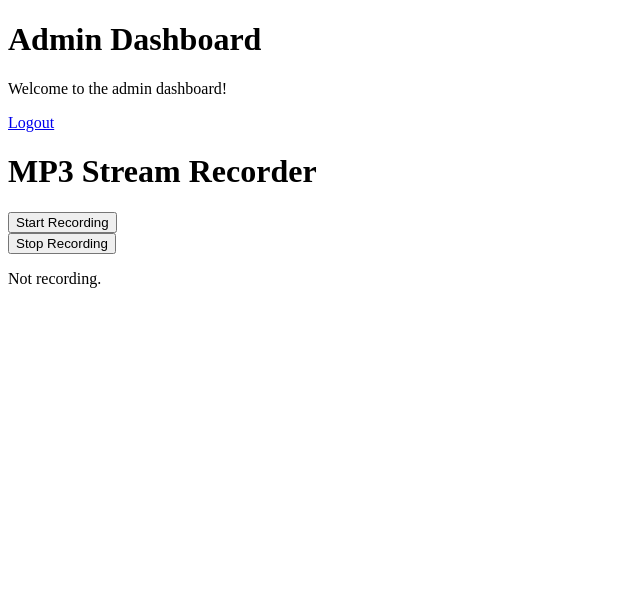
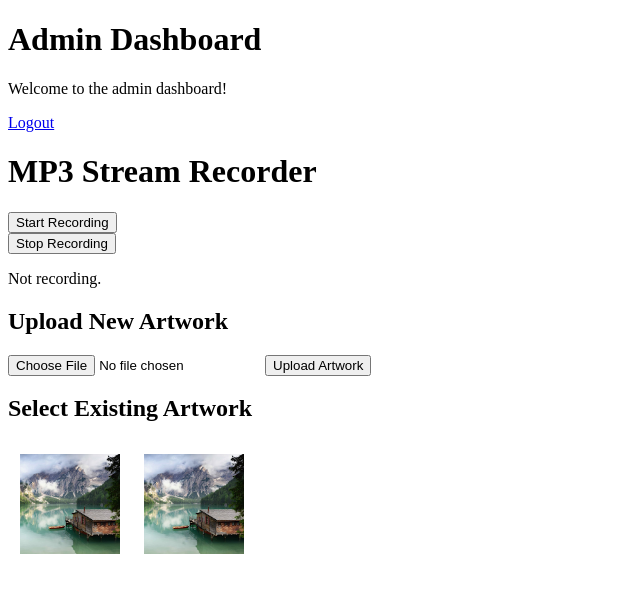
Before and after one commit to RalfiBahar/RadyoKlasik, a Flask app: page /dashboard in a window 1280 px wide. Shown: the top 593 px of the page, without its empty margins (0-640 px from the left). Run offline with Flask 3, Linux system fonts and the light colour scheme; the visitor is signed in with stand-in values (Sample User, id 1).

```diff
--- a/RadyoKlasikServer/app.py
+++ b/RadyoKlasikServer/app.py
@@ -27,4 +27,4 @@ def create_app():
 app = create_app()
 
 if __name__ == "__main__":
-    app.run(debug=True)
+    app.run(host='192.168.68.105', debug=True)
--- a/RadyoKlasikServer/routes/recording.py
+++ b/RadyoKlasikServer/routes/recording.py
@@ -1,4 +1,5 @@
-from flask import Blueprint, jsonify, redirect, url_for, send_from_directory
+import mimetypes
+from flask import Blueprint, jsonify, redirect, url_for, send_from_directory, request
 from flask_login import login_required
 import time
 import os
@@ -9,6 +10,11 @@ from io import BytesIO
 import datetime
 import urllib
 import http
+from mutagen.mp3 import MP3
+from mutagen.id3 import ID3, TIT2, TPE1, TALB, APIC, error
+from werkzeug.utils import secure_filename
+import hashlib
+
 
 recording_bp = Blueprint('recording', __name__)
 
@@ -16,7 +22,6 @@ is_recording = False
 record_thread = None
 audio_data = BytesIO()
 recordings_dir = "recordings"  # Directory where recordings are stored
-output_file_path = os.path.join(recordings_dir, "recorded_stream")
 
 def record_stream(url):
     global is_recording, audio_data
@@ -69,12 +74,63 @@ def stop_recording():
             os.makedirs(recordings_dir)
 
         print('EXPORTING AUDIO SEGMENT')
-        audio_segment.export(output_file_path + '_' + str(datetime.datetime.now()).replace(' ', '') + '.mp3', format="mp3")
+        output_file_path = os.path.join(recordings_dir, str(datetime.datetime.now().strftime("%d.%m.%Y")))
+        #delete hash in name
+        file_name_w_path = output_file_path + '_LiveProgramme' +  str(hash(datetime.datetime.now()))[:6]+ '.mp3'
+        audio_segment.export(file_name_w_path, format="mp3")
         print(f"STREAM RECORDED AND SAVED AS: {output_file_path}")
+
+        selected_artwork = request.form.get('existing-artworks')
+        curr_date = datetime.datetime.today()
+        curr_date = curr_date.strftime('%d')+ '.' + curr_date.strftime('%m') + '.' + curr_date.strftime('%Y')
+        if selected_artwork:
+            print('selected art', selected_artwork)
+            artwork_path = os.path.join(thumbnails_dir, selected_artwork)
+
+            (artwork_path)
+            add_metadata(file_name_w_path, 'Morning Delight', f'Bant Yayini ({curr_date})',  '', artwork_path)
+        else:
+            add_metadata(file_name_w_path, 'Morning Delight', f'Bant Yayini ({curr_date})',  '', 'default_artwork.jpg')
+
+
+        print('metadata applied')
         start_time = None
         audio_segment = BytesIO()
 
     return redirect(url_for('dashboard.dashboard'))
+
+def add_metadata(file_path, title, artist, album, artwork_path):
+    audio = MP3(file_path, ID3=ID3)
+
+    try:
+        audio.add_tags()
+    except error:
+        pass
+
+    audio.tags.add(
+        TIT2(encoding=3, text=title)
+    )
+    audio.tags.add(
+        TPE1(encoding=3, text=artist)
+    )
+    audio.tags.add(
+        TALB(encoding=3, text=album)
+    )
+
+    print(audio.tags.get('TPE1'))
+
+    with open(artwork_path, 'rb') as albumart:
+        audio.tags.add(
+            APIC(
+                encoding=3,
+                mime='image/jpeg',
+                type=3,
+                desc=u'Cover',
+                data=albumart.read()
+            )
+        )
+
+    audio.save()
 
 @recording_bp.route('/status', methods=['GET'])
 def status():
@@ -96,10 +152,60 @@ def get_recording(filename):
 
 @recording_bp.route('/recordings', methods=['GET'])
 def get_recordings_list():
+    def get_file_hash(file_content):
+        hasher = hashlib.md5()
+        hasher.update(file_content)
+        return hasher.hexdigest()
+
+    def get_metadata(filename):
+        audio = MP3(filename, ID3=ID3)
+        metadata = {
+            'title': audio.tags.get('TIT2', 'Unknown Title').text[0] if 'TIT2' in audio.tags else 'Unknown Title',
+            'album': audio.tags.get('TALB', 'Unknown Album').text[0] if 'TALB' in audio.tags else 'Unknown Album',
+            'artist': audio.tags.get('TPE1', 'Unknown Artist').text[0] if 'TPE1' in audio.tags else 'Unknown Artist',
+            'artwork': None,
+            'duration': int(audio.info.length),
+        }
+
+        for tag in audio.tags.values():
+            if isinstance(tag, APIC):
+                artwork_data = tag.data
+                artwork_hash = get_file_hash(artwork_data)
+                mime_type = tag.mime
+                extension = mimetypes.guess_extension(mime_type)
+                if extension is None:
+                    extension = ".jpg"
+
+                artwork_filename = f"{artwork_hash}{extension}"
+                artwork_path = os.path.join(thumbnails_dir, artwork_filename)
+
+                if not os.path.exists(artwork_path):
+                    with open(artwork_path, 'wb') as img:
+                        img.write(artwork_data)
+
+                metadata['artwork'] = f"/static/assets/thumbnails/{artwork_filename}"
+                break
+
+        return metadata
+
     try:
         recordings = os.listdir(recordings_dir)
-        recordings_list = [file for file in recordings if os.path.isfile(os.path.join(recordings_dir, file))]
-        return jsonify(recordings_list)
+        recordings_list = []
+        for file in recordings:
+            file_path = os.path.join(recordings_dir, file)
+            if os.path.isfile(file_path):
+                file_metadata = get_metadata(file_path)
+                recordings_list.append({
+                    'id': get_file_hash(file_metadata['title'].encode('utf-8') + file_metadata['artist'].encode('utf-8')),
+                    'filename': file,
+                    'title': file_metadata['title'],
+                    'artist': file_metadata['artist'],
+                    'album': file_metadata['album'],
+                    'artwork': file_metadata['artwork'],
+                    'duration': file_metadata['duration'],
+                    'route_to_stream_it': url_for('recording.get_recording', filename=file)
+                })
+        return jsonify({'recordings': recordings_list})
     except Exception as e:
         return jsonify({"error": str(e)}), 500
 
@@ -134,3 +240,40 @@ def get_redirect_url():
         return jsonify({'url': final_url})
     else:
         return jsonify({'error': 'Failed to retrieve the redirect MP3 stream URL'}), 500
+
+thumbnails_dir = "static/assets/thumbnails"
+if not os.path.exists(thumbnails_dir):
+    os.makedirs(thumbnails_dir)
+
+@recording_bp.route('/upload_artwork', methods=['POST'])
+def upload_artwork():
+    if 'artwork' not in request.files:
+        return jsonify({'error': 'No file part'}), 400
+    file = request.files['artwork']
+    if file.filename == '':
+        return jsonify({'error': 'No selected file'}), 400
+    if file:
+        file_content = file.read()
+        file_hash = hashlib.md5(file_content).hexdigest()
+
+        mime_type = file.mimetype
+        extension = mimetypes.guess_extension(mime_type)
+        if extension is None:
+            extension = ".jpg"
+
+        filename = f"{file_hash}{extension}"
+
+        file_path = os.path.join(thumbnails_dir, filename)
+        with open(file_path, 'wb') as f:
+            f.write(file_content)
+
+        return redirect(url_for('dashboard.dashboard'))
+
+@recording_bp.route('/get_artworks', methods=['GET'])
+def get_artworks():
+    try:
+        artworks = os.listdir(thumbnails_dir)
+        artworks_list = [file for file in artworks if os.path.isfile(os.path.join(thumbnails_dir, file))]
+        return jsonify(artworks_list)
+    except Exception as e:
+        return jsonify({"error": str(e)}), 500
--- /dev/null
+++ b/RadyoKlasikServer/static/styles/login.css
@@ -0,0 +1,5 @@
+html,
+body,
+:root {
+  height: 100%;
+}
--- a/RadyoKlasikServer/templates/dashboard.html
+++ b/RadyoKlasikServer/templates/dashboard.html
@@ -3,6 +3,19 @@
   <head>
     <meta charset="utf-8" />
     <title>Dashboard</title>
+    <style>
+      .artwork {
+        width: 100px;
+        height: 100px;
+        margin: 10px;
+        cursor: pointer;
+        border: 2px solid transparent;
+      }
+
+      .artwork.selected {
+        border: 2px solid blue;
+      }
+    </style>
     <script>
       let intervalId;
 
@@ -15,7 +28,13 @@
       }
 
       function stopRecording() {
-        fetch("recording/stop", { method: "POST" }).then((response) => {
+        fetch("recording/stop", {
+          method: "POST",
+          headers: {
+            "Content-Type": "application/x-www-form-urlencoded",
+          },
+          body: selectedArtwork ? `existing-artworks=${selectedArtwork}` : "",
+        }).then((response) => {
           if (response.ok) {
             clearInterval(intervalId);
             document.getElementById("recording-time").innerText =
@@ -38,6 +57,34 @@
             }
           });
       }
+
+      function fetchArtworks() {
+        fetch("recording/get_artworks")
+          .then((response) => response.json())
+          .then((data) => {
+            const container = document.getElementById("artworks-container");
+            container.innerHTML = "";
+            data.forEach((artwork) => {
+              const img = document.createElement("img");
+              console.log(artwork);
+              img.src = `/static/assets/thumbnails/${artwork}`;
+              img.classList.add("artwork");
+              img.onclick = () => selectArtwork(img, artwork);
+              container.appendChild(img);
+            });
+          });
+      }
+
+      function selectArtwork(img, artwork) {
+        const artworks = document.querySelectorAll(".artwork");
+        artworks.forEach((a) => a.classList.remove("selected"));
+        img.classList.add("selected");
+        selectedArtwork = artwork;
+      }
+
+      document.addEventListener("DOMContentLoaded", function () {
+        fetchArtworks();
+      });
     </script>
   </head>
   <body>
@@ -56,5 +103,20 @@
       <button type="submit">Stop Recording</button>
     </form>
     <p id="recording-time">Not recording.</p>
+
+    <h2>Upload New Artwork</h2>
+    <form
+      action="recording/upload_artwork"
+      method="post"
+      enctype="multipart/form-data"
+    >
+      <input type="file" name="artwork" accept="image/*" />
+      <button type="submit">Upload Artwork</button>
+    </form>
+
+    <h2>Select Existing Artwork</h2>
+    <div id="artworks-container">
+      <!-- Artworks will be populated by JavaScript -->
+    </div>
   </body>
 </html>
--- a/RadyoKlasikServer/templates/login.html
+++ b/RadyoKlasikServer/templates/login.html
@@ -5,11 +5,13 @@
     <title>Login</title>
   </head>
   <body>
+    <div>
       <h1>Login</h1>
       <form method="post">
         <input type="text" name="username" placeholder="Username" />
         <input type="password" name="password" placeholder="Password" />
         <button type="submit">Login</button>
       </form>
+    </div>
   </body>
 </html>
```
Also changed, not shown: RadyoKlasikServer/static/assets/thumbnails/b29b20d0c17654f5eb73a4e409f3288d.jpg (added), RadyoKlasikServer/static/assets/thumbnails/b29b20d0c17654f5eb73a4e409f3288d.png (added), 4 other files. Lines whose indentation alone changed are shown as unchanged.
